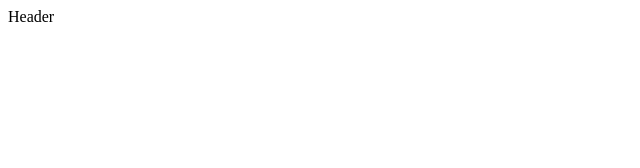
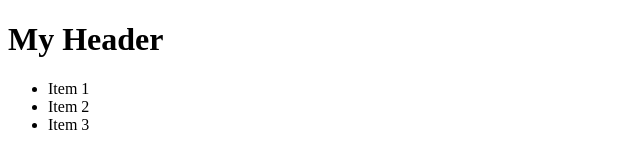
Before and after one commit to mohammadhamdeh/SharedRepoo, a plain HTML site: page demo/pages/_partials/_header.html in a window 1280 px wide. Shown: the whole page, without its empty margins (0-640 px from the left). Drawn offline with Linux system fonts and the light colour scheme.

Commit message:
init header setup

```diff
--- a/demo/pages/_partials/_header.html
+++ b/demo/pages/_partials/_header.html
@@ -5,6 +5,14 @@
     <title>Title</title>
 </head>
 <body>
-    Header
+    <header>
+        <h1 class="header-title">My Header</h1>
+
+        <ul class="nav">
+            <li class="nav-item active">Item 1</li>
+            <li class="nav-item">Item 2</li>
+            <li class="nav-item">Item 3</li>
+        </ul>
+    </header>
 </body>
 </html>
```
